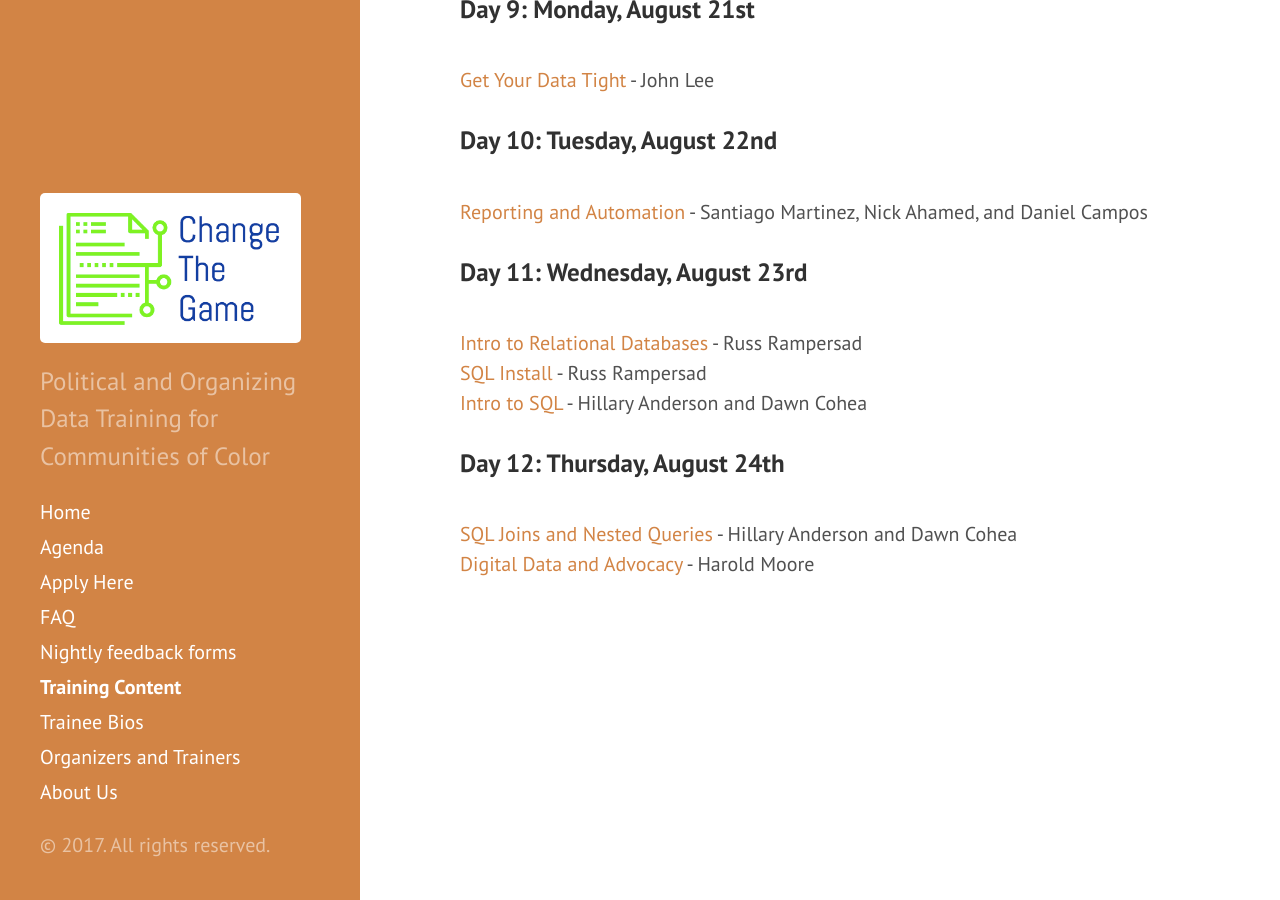
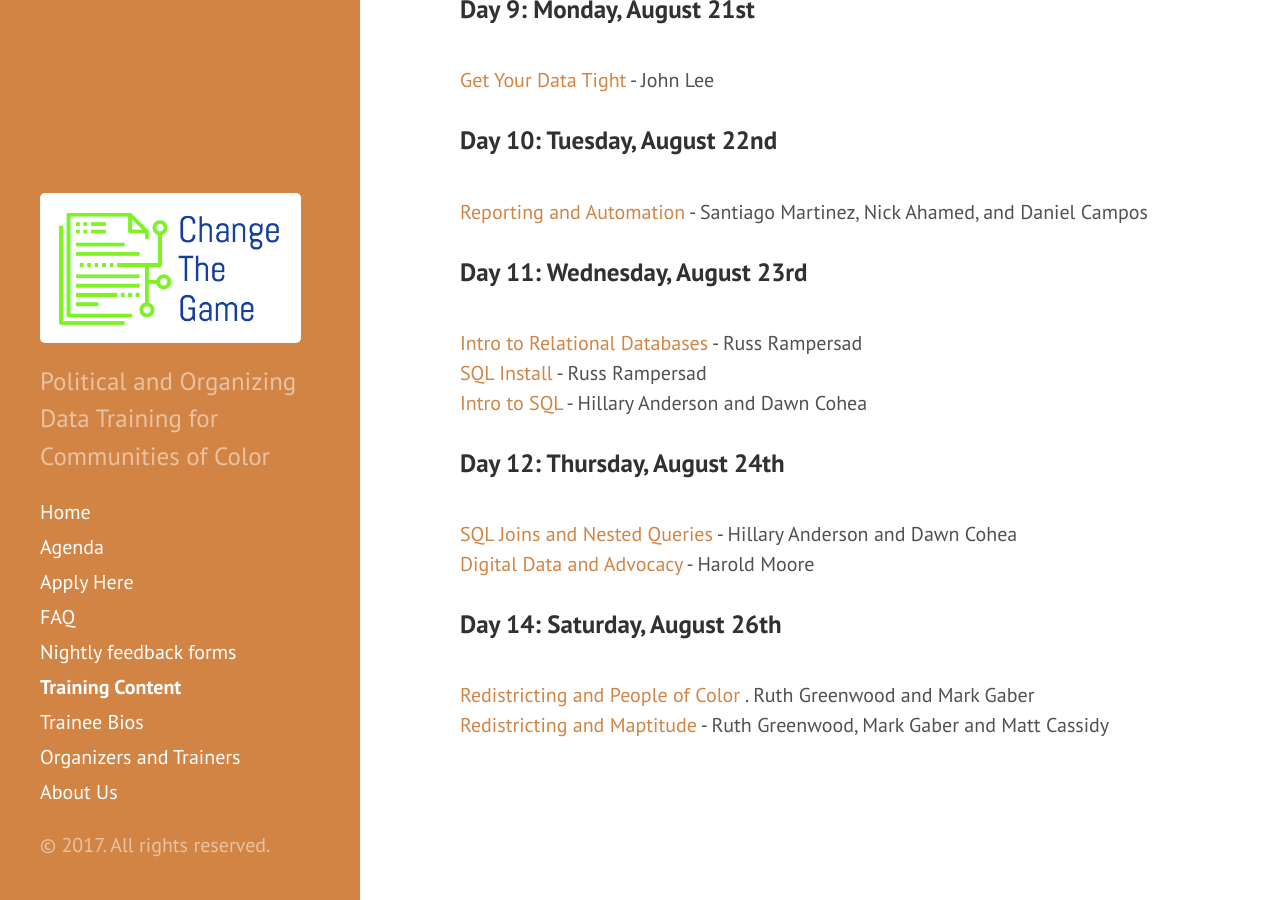
Before and after one commit to anniejw6/changethegame_site, a Jekyll site: the page built from slides.md, in a window 1280 px wide and 900 px high, scrolled down 1986 px. Built offline with Jekyll 4.4.1, drawn with Linux system fonts in a browser that asks for light colours.

Commit message:
Update slides.md

```diff
--- a/slides.md
+++ b/slides.md
@@ -80,3 +80,8 @@ title: Training Content
 ### Day 12: Thursday, August 24th
 <br>[SQL Joins and Nested Queries](https://www.dropbox.com/s/ui5m54ohkzgmmiy/SQL%20Joins-Hillary%20Anderson%20Dawn%20Cohea.pdf?dl=0) - Hillary Anderson and Dawn Cohea
 <br>[Digital Data and Advocacy](https://www.dropbox.com/s/qyjayktd5s8p8ii/Digital%20Data%20in%20the%20Advocacy%20Space-Harold%20Moore.pdf?dl=0) - Harold Moore
+
+### Day 14: Saturday, August 26th
+<br>[Redistricting and People of Color](https://www.dropbox.com/s/d5o5jjk70nzigdt/Redistricting%20and%20People%20of%20Color-Ruth%20Greenwood%20and%20Mark%20Gaber.pdf?dl=0) .
+Ruth Greenwood and Mark Gaber
+<br>[Redistricting and Maptitude](https://www.dropbox.com/s/kiz6tw7p3s4vu6d/Redistricting%20and%20Maptitude-Ruth%20Greenwood%20Mark%20Gaber%20and%20Matt%20Cassidy.pdf?dl=0) - Ruth Greenwood, Mark Gaber and Matt Cassidy
```
